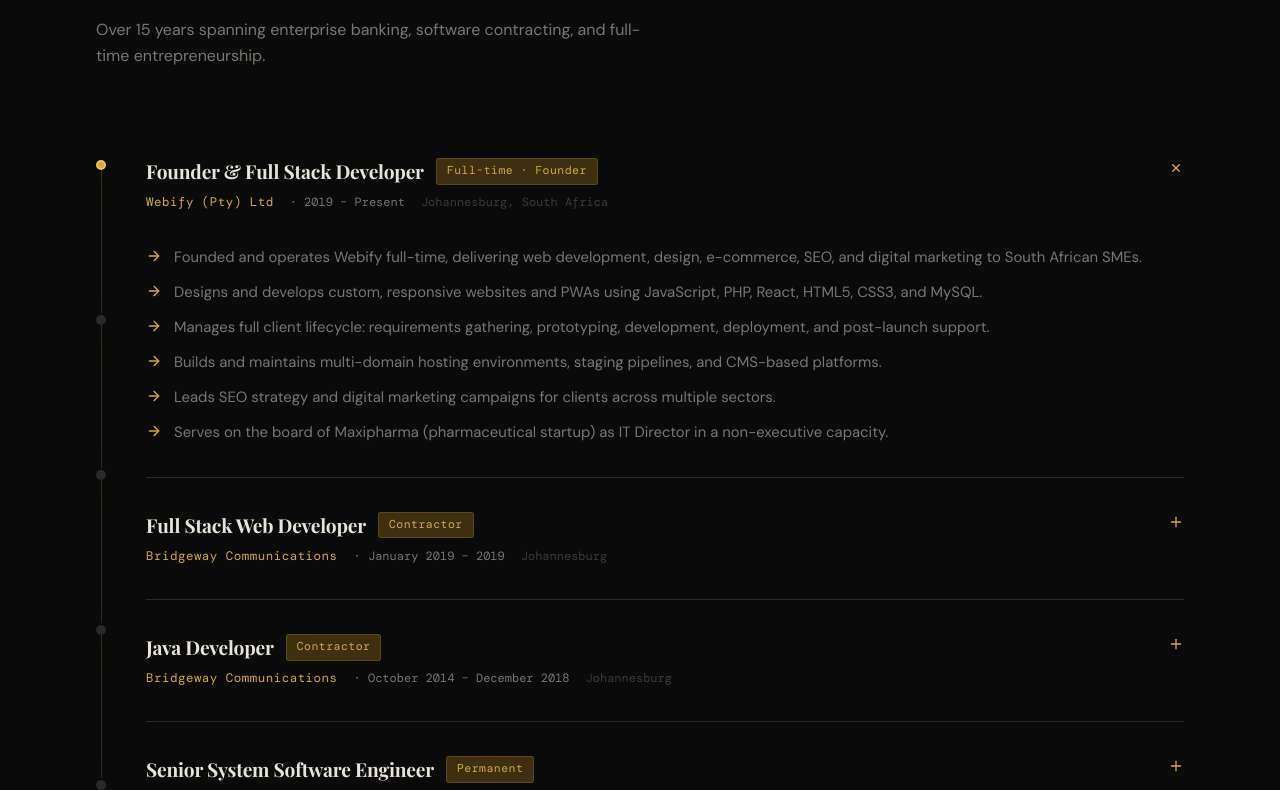
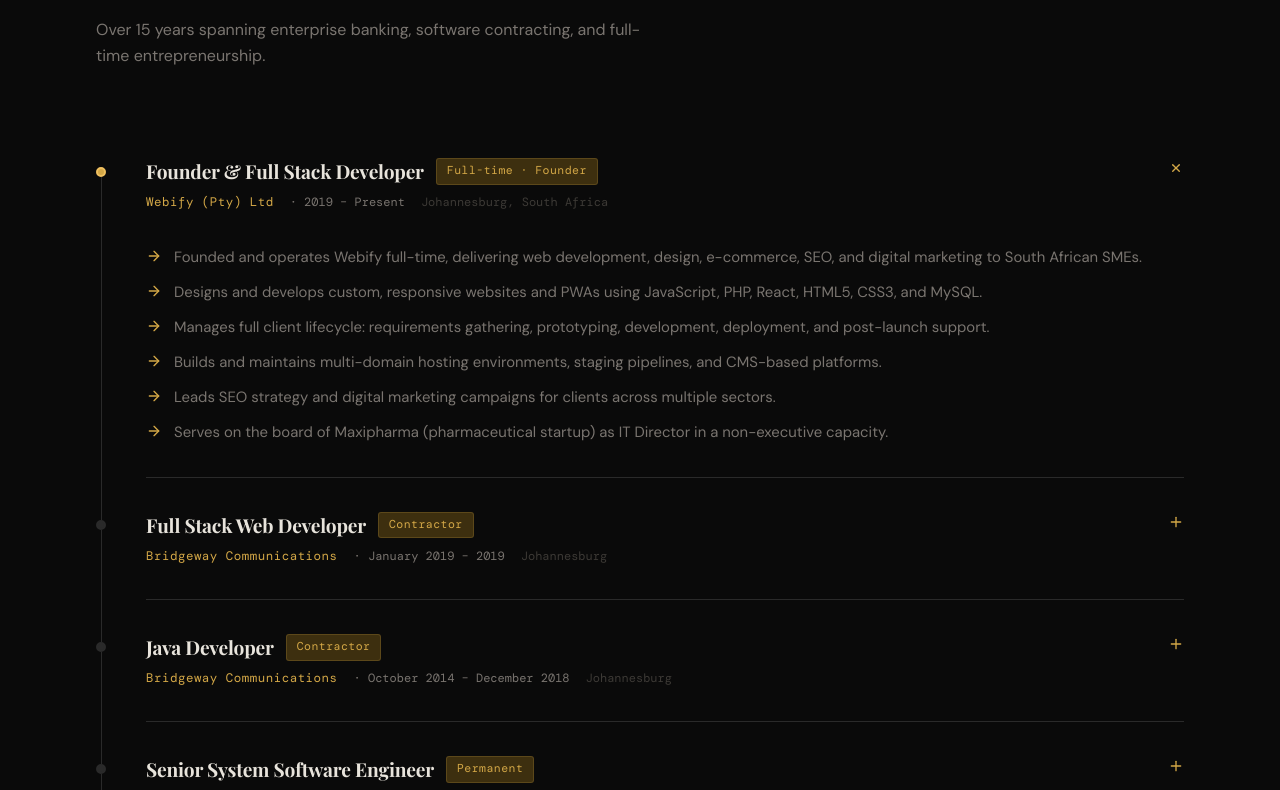
Before and after one commit to brandon-martins/brandon-portfolio, a React (Vite) app: page / in a window 1280 px wide. Shown: the part 2350-3140 px from the top of the page. Built offline with nearby package versions, Linux system fonts and the light colour scheme; a web font is replaced by a local one.

Commit message:
feat: enhance ExperienceCard with accordion functionality and spine layout

```diff
--- a/src/components/Experience.jsx
+++ b/src/components/Experience.jsx
@@ -4,11 +4,20 @@ import FadeIn from './FadeIn.jsx';
 import { experience } from '../utils/data.js';
 import { Plus, ArrowRight } from 'lucide-react';
 
-function ExperienceCard({ job, index }) {
+function ExperienceCard({ job, index, isFirst, isLast }) {
 	const [open, setOpen] = useState(index === 0);
 
 	return (
 		<FadeIn delay={index * 0.07} className="exp-row">
+			{/* Spine segment (sm+): stretches to this card's full height */}
+			<div className="hidden sm:flex flex-col items-center shrink-0">
+				<div className={`spine-lead ${isFirst ? 'spine-lead-hidden' : ''}`} />
+				<div className={`spine-dot ${isFirst ? 'spine-dot-active' : ''}`} />
+				{!isLast && <div className="spine-line" />}
+			</div>
+
+			{/* Content */}
+			<div className="exp-content">
 				<button
 					onClick={() => setOpen(!open)}
 					className="exp-btn-grid w-full bg-transparent border-none cursor-pointer py-6 md:py-8 text-left"
@@ -63,6 +72,7 @@ function ExperienceCard({ job, index }) {
 						</motion.div>
 					)}
 				</AnimatePresence>
+			</div>
 		</FadeIn>
 	);
 }
@@ -80,23 +90,16 @@ export default function Experience() {
 					</p>
 				</FadeIn>
 
-				<div className="exp-timeline-grid">
-					{/* Spine — hidden on very small screens, shown sm+ */}
-					<div className="hidden sm:flex flex-col items-center pt-[2.1rem]">
-						{experience.map((_, i) => (
-							<div key={i} className="flex flex-col items-center flex-1">
-								<div
-									className={`spine-dot ${i === 0 ? 'spine-dot-active' : ''}`}
-								/>
-								{i < experience.length - 1 && <div className="spine-line" />}
-							</div>
-						))}
-					</div>
 				<div>
 					{experience.map((job, i) => (
-							<ExperienceCard key={i} job={job} index={i} />
+						<ExperienceCard
+							key={i}
+							job={job}
+							index={i}
+							isFirst={i === 0}
+							isLast={i === experience.length - 1}
+						/>
 					))}
-					</div>
 				</div>
 
 				{/* Calc based on width of [spine-dot + gap] - sm:pl-[calc(10px+2.5rem)] */}
--- a/src/styles/index.css
+++ b/src/styles/index.css
@@ -406,12 +406,15 @@
 		gap: 1rem;
 		align-items: start;
 	}
-	.exp-timeline-grid {
-		display: grid;
-		grid-template-columns: auto 1fr;
-		gap: 0 2.5rem;
+	/* Each row = [spine column | content]. The spine column stretches to the
+	   row's height, so it follows the accordion open/close animation. */
+	.exp-row {
+		display: flex;
+		column-gap: 2.5rem;
 	}
-	.exp-row {
+	.exp-content {
+		flex: 1;
+		min-width: 0;
 		border-bottom: 1px solid var(--color-border);
 	}
 
@@ -421,7 +424,6 @@
 		height: 10px;
 		border-radius: 50%;
 		flex-shrink: 0;
-		margin-top: 2px;
 		background: var(--color-border);
 		border: 2px solid var(--color-border);
 	}
@@ -429,15 +431,26 @@
 		background: var(--color-accent);
 		border-color: var(--color-accent-bright);
 	}
+	/* Short connector above the dot (aligns the dot with the job title) */
+	.spine-lead {
+		width: 1px;
+		flex: 0 0 2.07rem;
+		background: var(--color-border);
+	}
+	.spine-lead-hidden {
+		background: transparent; /* no line above the first dot */
+	}
+	/* Stretches to fill whatever height the card currently has */
 	.spine-line {
 		width: 1px;
-		flex: 1;
-		min-height: 60px;
-		background: linear-gradient(
-			to bottom,
-			var(--color-accent-dim),
-			var(--color-border)
-		);
+		flex: 1 1 0;
+		min-height: 0;
+		background: var(--color-border);
+	}
+	@media (min-width: 768px) {
+		.spine-lead {
+			flex-basis: 2.65rem; /* button uses md:py-8 here, so the title sits lower */
+		}
 	}
 
 	/* Accordion icon state */
```
Lines whose indentation alone changed are shown as unchanged.
